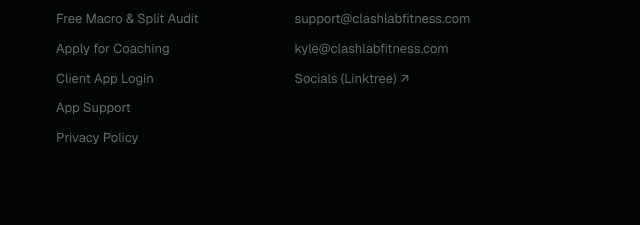
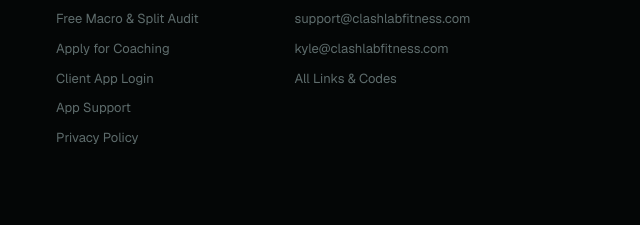
Before and after one commit to kylemdev-hub/clf-coaching-os, a plain HTML site: page about.html in a window 1280 px wide. Shown: the part 2803-3028 px from the top of the page, 640-1280 px from the left. Drawn offline with nearby package versions, Linux system fonts and the light colour scheme.

Commit message:
Update about.html

```diff
--- a/about.html
+++ b/about.html
@@ -384,7 +384,7 @@ footer{margin-top:52px;padding:42px 0 36px;border-top:1px solid var(--line);font
           <ul>
             <li><a href="mailto:support@clashlabfitness.com">support@clashlabfitness.com</a></li>
             <li><a href="mailto:kyle@clashlabfitness.com">kyle@clashlabfitness.com</a></li>
-            <li><a href="https://linktr.ee/clashlabfitness" target="_blank" rel="noopener">Socials (Linktree) ↗</a></li>
+            <li><a href="links.html">All Links &amp; Codes</a></li>
           </ul>
         </div>
       </div>
```
